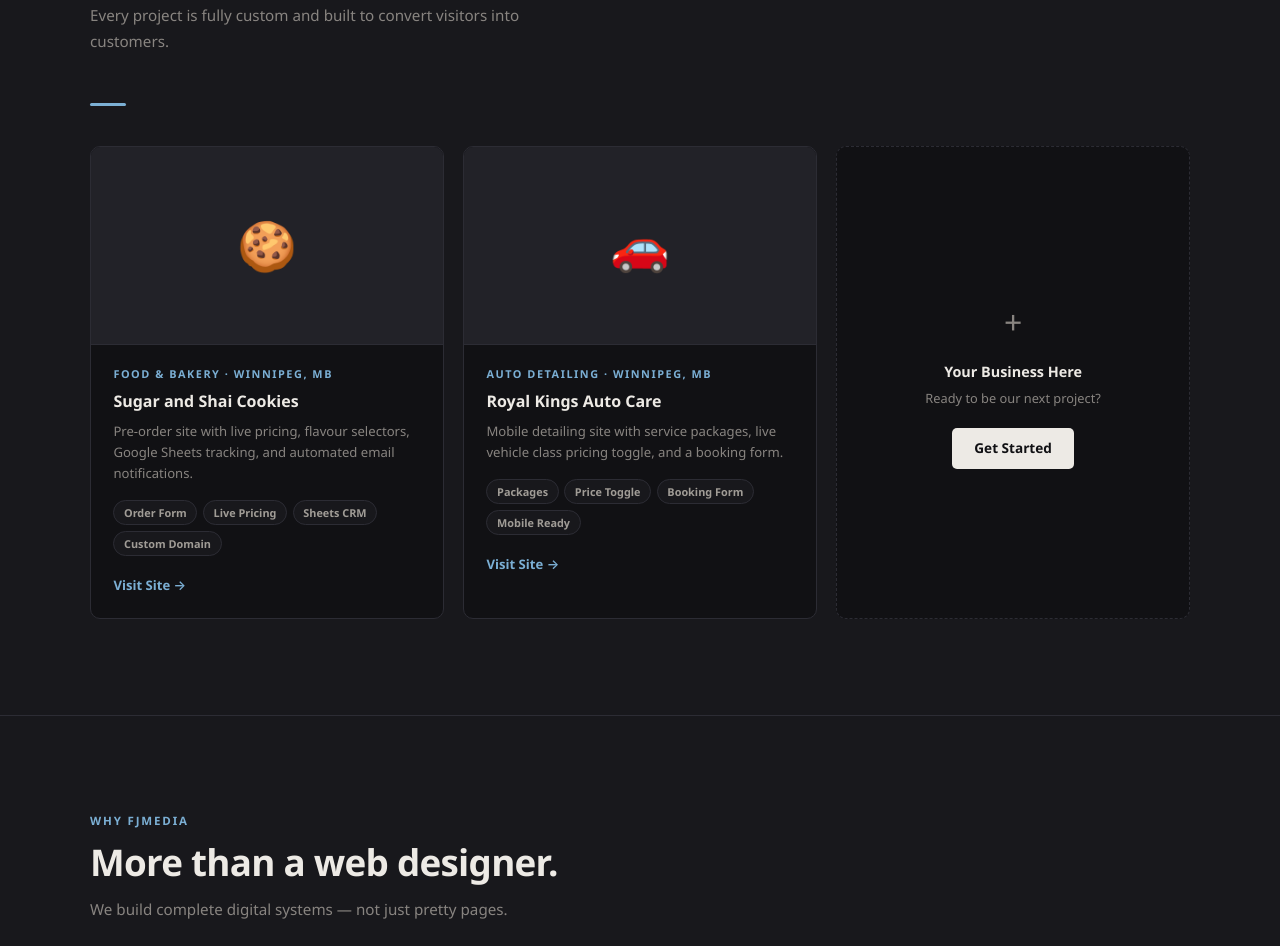
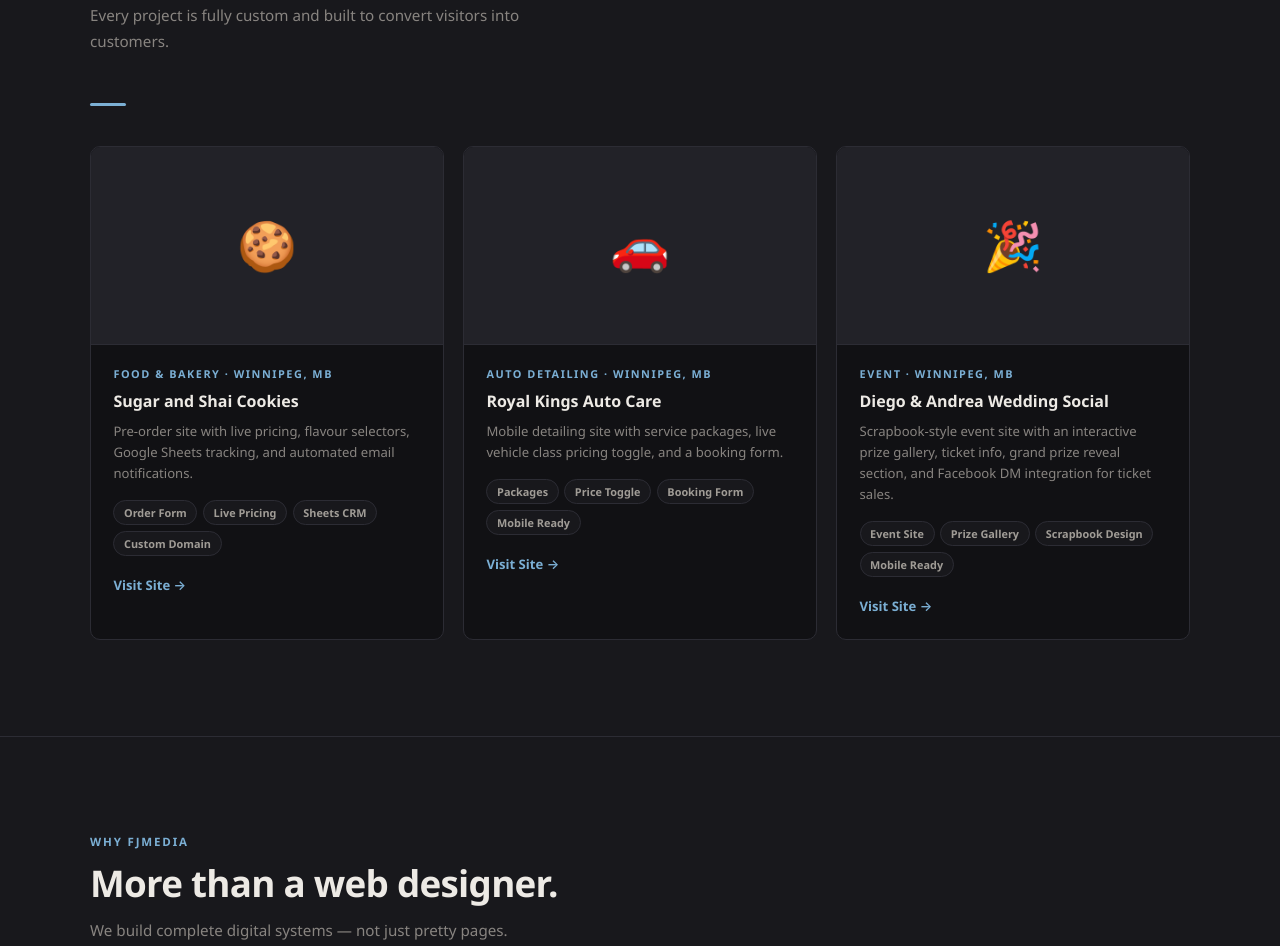
Before and after one commit to fjdmedia/FJMedia, a plain HTML site: page index.html in a window 1280 px wide. Shown: the part 2364-3310 px from the top of the page. Drawn offline with Linux system fonts and the light colour scheme.

Commit message:
Add Diego & Andrea Wedding Social to portfolio

```diff
--- a/index.html
+++ b/index.html
@@ -519,11 +519,20 @@
           </div>
         </div>
 
-        <div class="portfolio-placeholder">
-          <div class="placeholder-icon">+</div>
-          <div class="placeholder-text">Your Business Here</div>
-          <div class="placeholder-sub">Ready to be our next project?</div>
-          <a href="#contact" class="btn-primary" style="font-size:0.85rem; padding:0.6rem 1.4rem;">Get Started</a>
+        <div class="portfolio-card">
+          <div class="portfolio-thumb">🎉</div>
+          <div class="portfolio-body">
+            <div class="portfolio-tag">Event · Winnipeg, MB</div>
+            <div class="portfolio-name">Diego & Andrea Wedding Social</div>
+            <div class="portfolio-desc">Scrapbook-style event site with an interactive prize gallery, ticket info, grand prize reveal section, and Facebook DM integration for ticket sales.</div>
+            <div class="portfolio-pills">
+              <span class="pill">Event Site</span>
+              <span class="pill">Prize Gallery</span>
+              <span class="pill">Scrapbook Design</span>
+              <span class="pill">Mobile Ready</span>
+            </div>
+            <a href="https://fjdmedia.github.io/Diego_n_Andrea" target="_blank" class="portfolio-link">Visit Site →</a>
+          </div>
         </div>
 
       </div>
```
